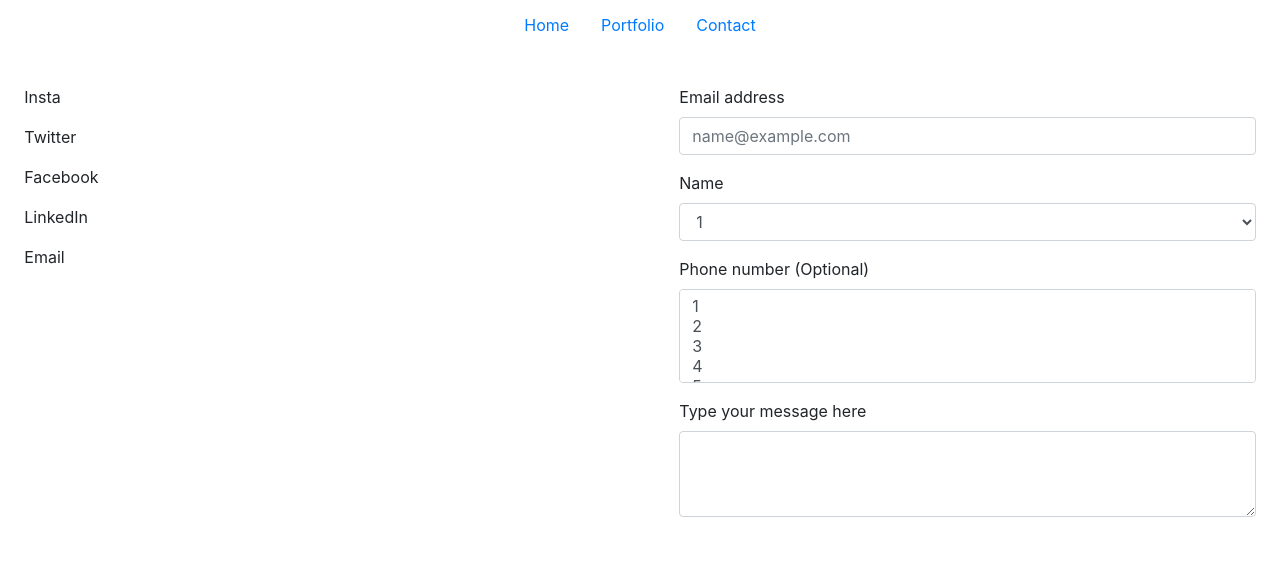
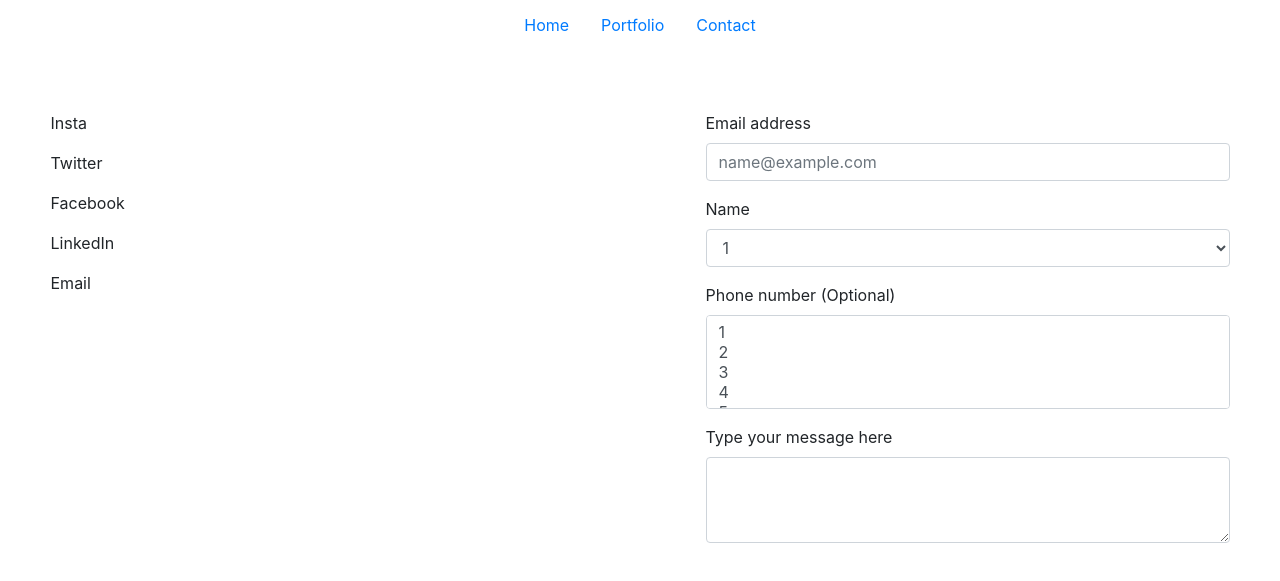
Before and after one commit to Oscard-b/Oscard-b.github.io, a plain HTML site: page contact.html in a window 1280 px wide. Shown: the part 89-670 px from the top of the page. Drawn offline with nearby package versions, Linux system fonts and the light colour scheme.

Commit message:
.col-6 padding updated in contact.css

```diff
--- a/Assets/contact.css
+++ b/Assets/contact.css
@@ -12,6 +12,9 @@ section {
     align-items: center;
 }
 .col-6 {
-    padding: 3%;
+    padding: 5%;
+}
 
+.id {
+    text-align: center;
 }
--- a/contact.html
+++ b/contact.html
@@ -29,7 +29,7 @@
 
     <section>
       <div class="row">
-        <article class="col-6" classclass="social-media">
+        <article class="col-6" id="social-media">
           <p>
             Insta
           </p>
```
